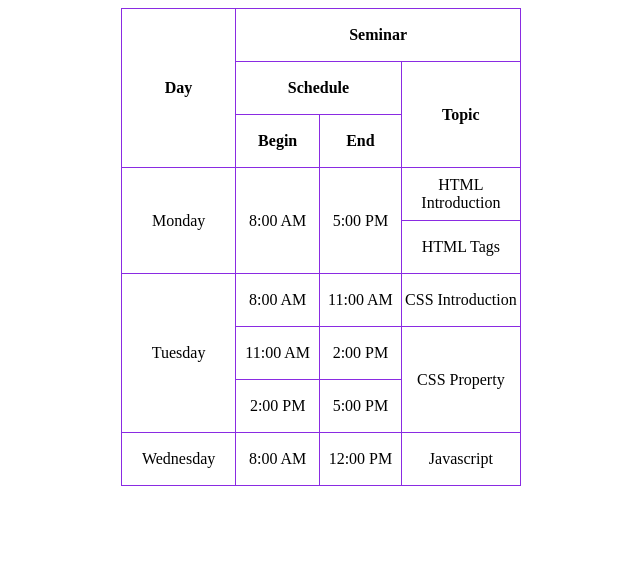
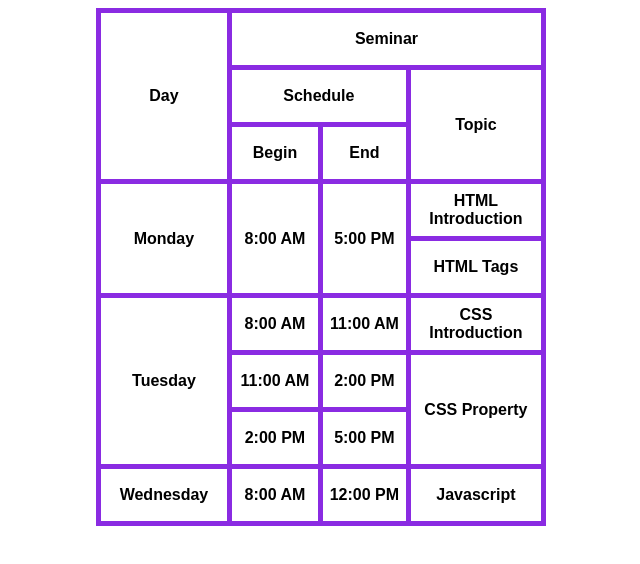
Before and after one commit to HardikGol3011/09nov_HardikGol_wd, a plain HTML site: page Task/table_colspan_rowspan.html in a window 1280 px wide. Shown: the whole page, without its empty margins (319-959 px from the left). Drawn offline with Linux system fonts and the light colour scheme.

Commit message:
Add files via upload

```diff
--- a/Task/table_colspan_rowspan.html
+++ b/Task/table_colspan_rowspan.html
@@ -6,11 +6,13 @@
 	<title>Table(Colspan And Rowspan)</title>
 	<style type="text/css">
 		table,th,td{
-			border: 1px solid blueviolet;
+			border: 5px solid blueviolet;
 			border-collapse: collapse;
-			width: 400px;
+			width: 450px;
 			height: 50px;
 			text-align: center;
+			font-family: sans-serif;
+			font-weight: bold;
 		}
 	</style>
 </head>
```
